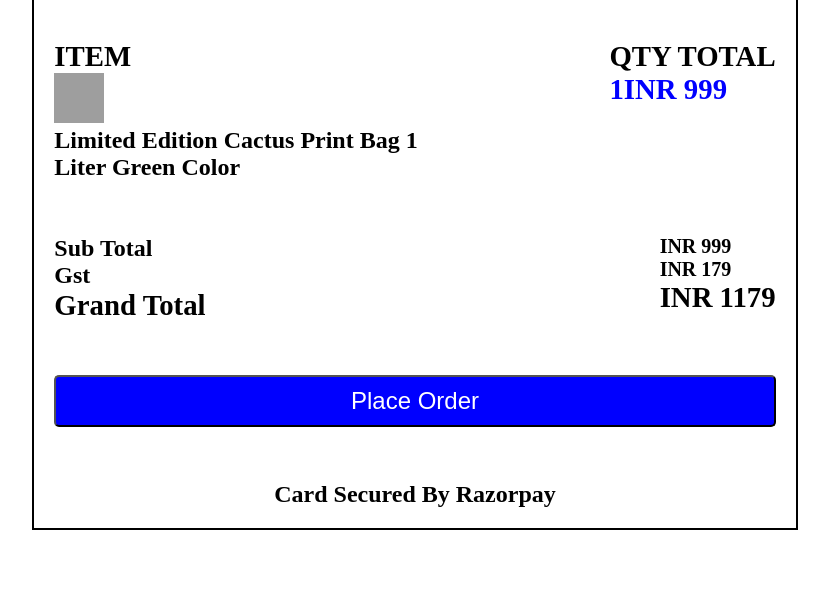
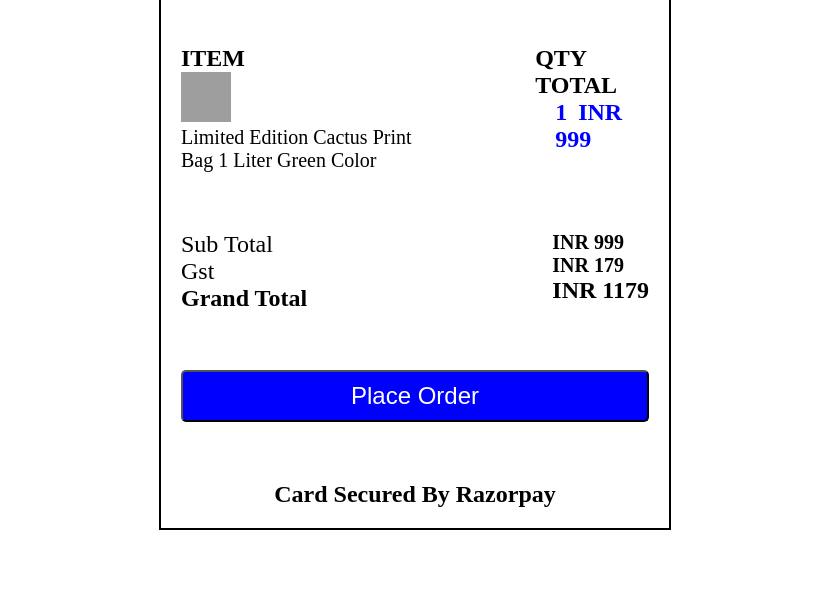
Before and after one commit to vishalbanderwale/html---css-practice, a plain HTML site: page NeogPracticeSets/Set-4/question-3/index.html in a window 1280 px wide. Shown: the part 190-800 px from the top of the page, without its empty margins (225-1054 px from the left). Drawn offline with Linux system fonts and the light colour scheme; grey boxes are pictures that could not be loaded.

Commit message:
payment card

```diff
--- a/NeogPracticeSets/Set-4/question-3/index.html
+++ b/NeogPracticeSets/Set-4/question-3/index.html
@@ -22,7 +22,7 @@
         </div>
         <div class="total">
           <h2>qty <span>total</span></h2>
-          <h2 class="inr">1<span>inr 999</span></h2>
+          <h2 class="inr">1 inr 999</h2>
         </div>
       </div>
       <div class="gst">
--- a/NeogPracticeSets/Set-4/question-3/style.css
+++ b/NeogPracticeSets/Set-4/question-3/style.css
@@ -13,7 +13,7 @@ body {
 
 .container {
   border: 2px solid black;
-  max-width: 60vw;
+  max-width: 40vw;
   min-height: 80vh;
   display: flex;
   flex-direction: column;
@@ -40,7 +40,7 @@ h1 {
 
 h2 {
   text-transform: capitalize;
-  font-size: 1.8rem;
+  font-size: 1.5rem;
 }
 
 .item h2 {
@@ -56,9 +56,19 @@ h2 {
 }
 
 p {
+  font-size: 20px;
+  text-transform: capitalize;
+}
+
+.gst .sub p {
   font-size: 24px;
-  text-transform: capitalize;
+}
+
+.gst .sub h2 {
   font-weight: 900;
+}
+
+.quantity .item p {
   width: 70%;
 }
 
@@ -85,3 +95,8 @@ h5 {
   font-size: 24px;
   text-align: center;
 }
+
+.total .inr {
+  word-spacing: 5px;
+  margin-left: 20px;
+}
```
